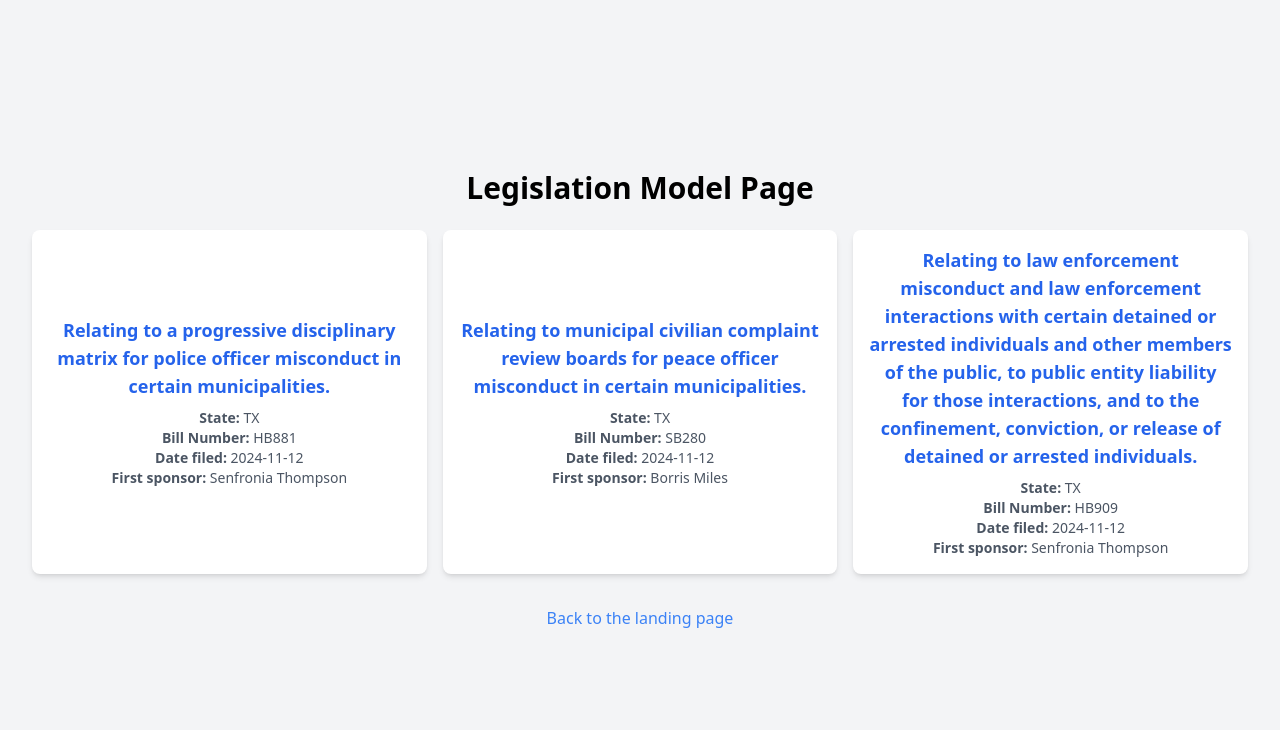
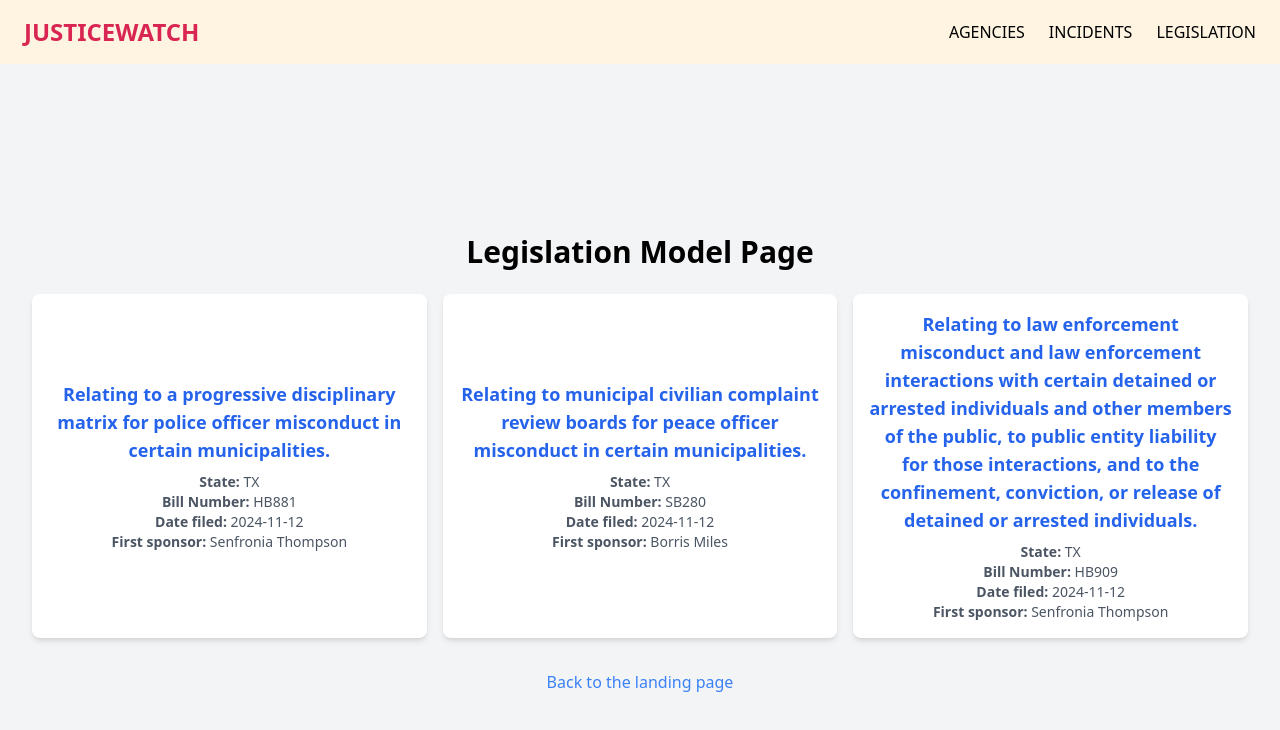
Before and after one commit to gordonworldlee/PoliceIncidents, a Next.js app in the folder justice-watch-frontend/: page /legislation in a window 1280 px wide. Shown: the top 730 px of the page. Built offline with nearby package versions, Linux system fonts and the light colour scheme.

Commit message:
Made navbar into a component

```diff
--- /dev/null
+++ b/justice-watch-frontend/app/components/Navbar.tsx
@@ -0,0 +1,14 @@
+import Link from "next/link";
+
+export default function Navbar() {
+  return (
+    <div className="bg-[#FFF4E1] py-4 px-6 flex justify-between items-center">
+      <Link className="text-2xl font-bold text-[#D92552]" href="/">JUSTICEWATCH</Link>
+      <div className="space-x-6">
+        <Link className="text-black font-medium" href="/department">AGENCIES</Link>
+        <Link className="text-black font-medium" href="/violence">INCIDENTS</Link>
+        <Link className="text-black font-medium" href="/legislation">LEGISLATION</Link>
+      </div>
+    </div>
+  );
+}
--- a/justice-watch-frontend/app/department/page.tsx
+++ b/justice-watch-frontend/app/department/page.tsx
@@ -1,4 +1,5 @@
 import Link from "next/link";
+import Navbar from "../components/Navbar";
 
 interface DepartmentInstance {
   agency_name: string;
@@ -71,6 +72,8 @@ export default function DepartmentModelPage() {
     }
   ]
     return (
+      <div className="min-h-screen bg-white text-black overflow-y-auto">
+        <Navbar />
         <div className="flex items-center justify-center min-h-screen bg-gray-100">
           <div className="text-center max-w-7xl px-4 sm:px-6 lg:px-8">
             <h1 className="text-3xl font-bold mt-8">Department Model Page</h1>
@@ -88,5 +91,6 @@ export default function DepartmentModelPage() {
             </p>
           </div>
         </div>
+      </div>
     );
   }
--- a/justice-watch-frontend/app/legislation/page.tsx
+++ b/justice-watch-frontend/app/legislation/page.tsx
@@ -1,4 +1,5 @@
 import Link from "next/link";
+import Navbar from "../components/Navbar";
 import { obtainBillList, obtainSingleBill } from "@/lib/fetch_legislative_data";
 
 export default async function LegislationModelPage() {
@@ -8,6 +9,8 @@ export default async function LegislationModelPage() {
   );
 
   return (
+    <div className="min-h-screen bg-white text-black overflow-y-auto">
+      <Navbar />
       <div className="flex items-center justify-center min-h-screen bg-gray-100 p-8">
         <div className="text-center">
           <h1 className="text-3xl font-bold mb-6">Legislation Model Page</h1>
@@ -31,5 +34,6 @@ export default async function LegislationModelPage() {
           </div>
         </div>
       </div>
+    </div>
   );
 }
--- a/justice-watch-frontend/app/page.tsx
+++ b/justice-watch-frontend/app/page.tsx
@@ -1,17 +1,11 @@
 import Link from "next/link";
+import Navbar from "./components/Navbar";
 
 export default function Home() {
   return (
     <div className="min-h-screen bg-white text-black overflow-y-auto">
       {/* Header */}
-      <div className="bg-[#FFF4E1] py-4 px-6 flex justify-between items-center">
-        <div className="text-2xl font-bold text-[#D92552]">JUSTICEWATCH</div>
-        <div className="space-x-6">
-          <Link className="text-black font-medium" href="/department">AGENCIES</Link>
-          <Link className="text-black font-medium" href="/violence">INCIDENTS</Link>
-          <Link className="text-black font-medium" href="/legislation">LEGISLATION</Link>
-        </div>
-      </div>
+      <Navbar />
 
       {/* Main Content */}
       <div className="max-w-3xl mx-auto mt-16 text-left px-4">
--- a/justice-watch-frontend/app/violence/page.tsx
+++ b/justice-watch-frontend/app/violence/page.tsx
@@ -1,4 +1,5 @@
 import Link from "next/link";
+import Navbar from "../components/Navbar";
 import { MapContainer, TileLayer, Marker } from "react-leaflet";
 import MarkerClusterGroup from "react-leaflet-markercluster";
 
@@ -44,6 +45,8 @@ export default function ViolenceModelPage() {
   ];
 
   return (
+    <div className="min-h-screen bg-white text-black overflow-y-auto">
+      <Navbar />
       <div className="flex items-center justify-center min-h-screen bg-gray-100">
         <div className="text-center">
           <h1 className="text-3xl font-bold mb-6">Violence Model Page</h1>
@@ -67,5 +70,6 @@ export default function ViolenceModelPage() {
           </div>
         </div>
       </div>
+    </div>
   );
 }
```
Lines whose indentation alone changed are shown as unchanged.
